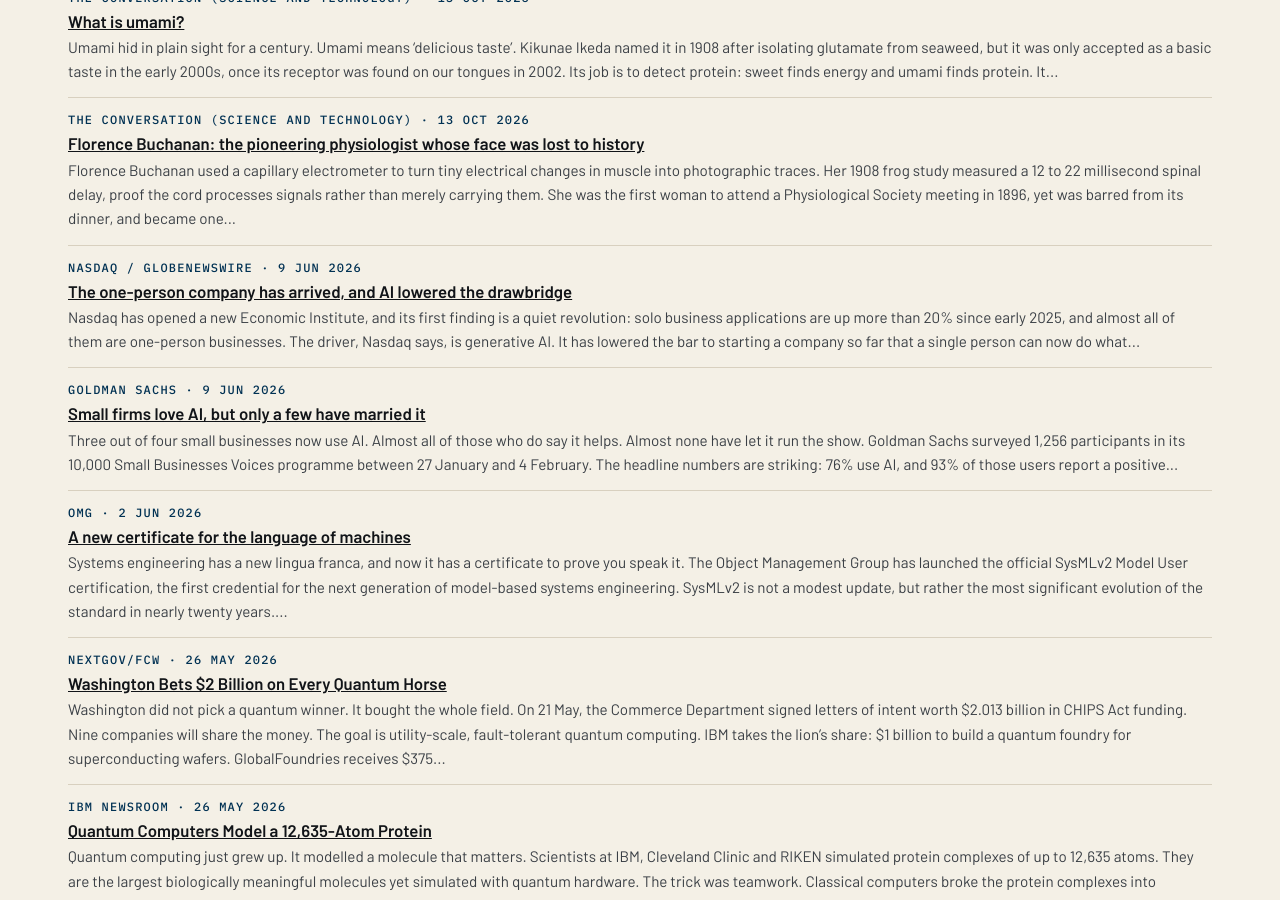
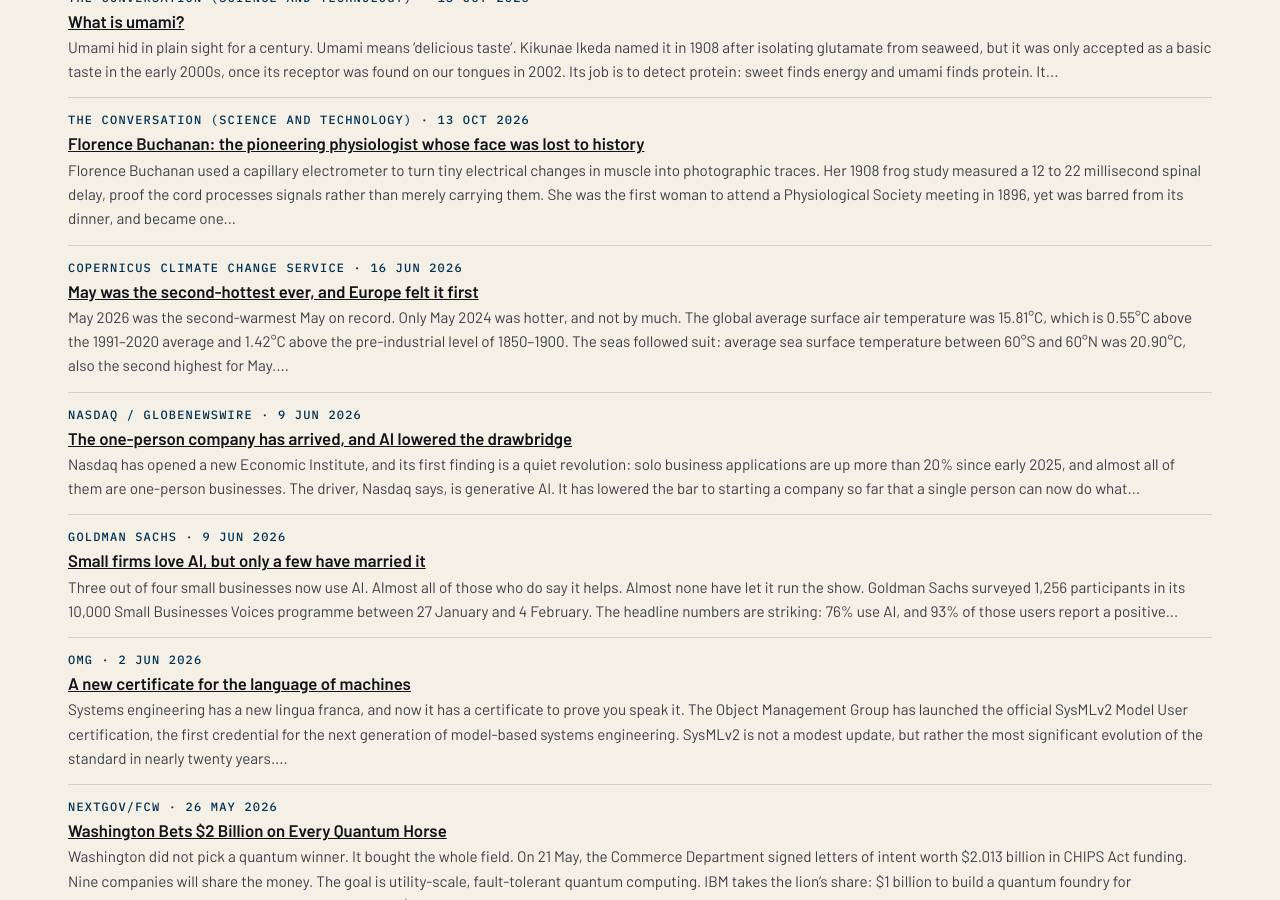
Before and after one commit to katz-news/katz.news, a Jekyll site: the page built from briefs/index.html, in a window 1280 px wide and 900 px high, scrolled down 14549 px. Built offline with Jekyll 4.4.1, drawn with Linux system fonts in a browser that asks for light colours.

Commit message:
Publish 2026-11-06

```diff
--- a/_data/build.yml
+++ b/_data/build.yml
@@ -1 +1 @@
-published_at: 2026-11-06T19:40:34Z
+published_at: 2026-11-06T19:41:35Z
--- /dev/null
+++ b/_posts/briefs/2026-11-06-may-was-the-second-hottest-ever-and-europe-felt-it-first.md
@@ -0,0 +1,17 @@
+---
+published: true
+title: May was the second-hottest ever, and Europe felt it first
+date: 2026-06-16
+section: science
+source_name: Copernicus Climate Change Service
+source_url: https://climate.copernicus.eu/copernicus-second-highest-surface-air-and-sea-surface-temperatures-may-globally-exceptional
+---
+May 2026 was the second-warmest May on record. Only May 2024 was hotter, and not by much.
+
+The global average surface air temperature was 15.81°C, which is 0.55°C above the 1991–2020 average and 1.42°C above the pre-industrial level of 1850–1900. The seas followed suit: average sea surface temperature between 60°S and 60°N was 20.90°C, also the second highest for May.
+
+Western Europe got the sharp end of it. Around 20 May the weather flipped, and one of the most intense early heatwaves on record swept France, the United Kingdom, Ireland and Portugal. Feels-like temperatures reached 35–40°C, in May, when schoolchildren are supposed to be complaining about rain.
+
+The planet is not warming politely, one gentle degree at a time. It is warming in lurches, and the lurches are arriving earlier in the year.
+
+Conclusion: May was not a freak month, but rather a familiar pattern arriving early, hot and hard to ignore.
```
